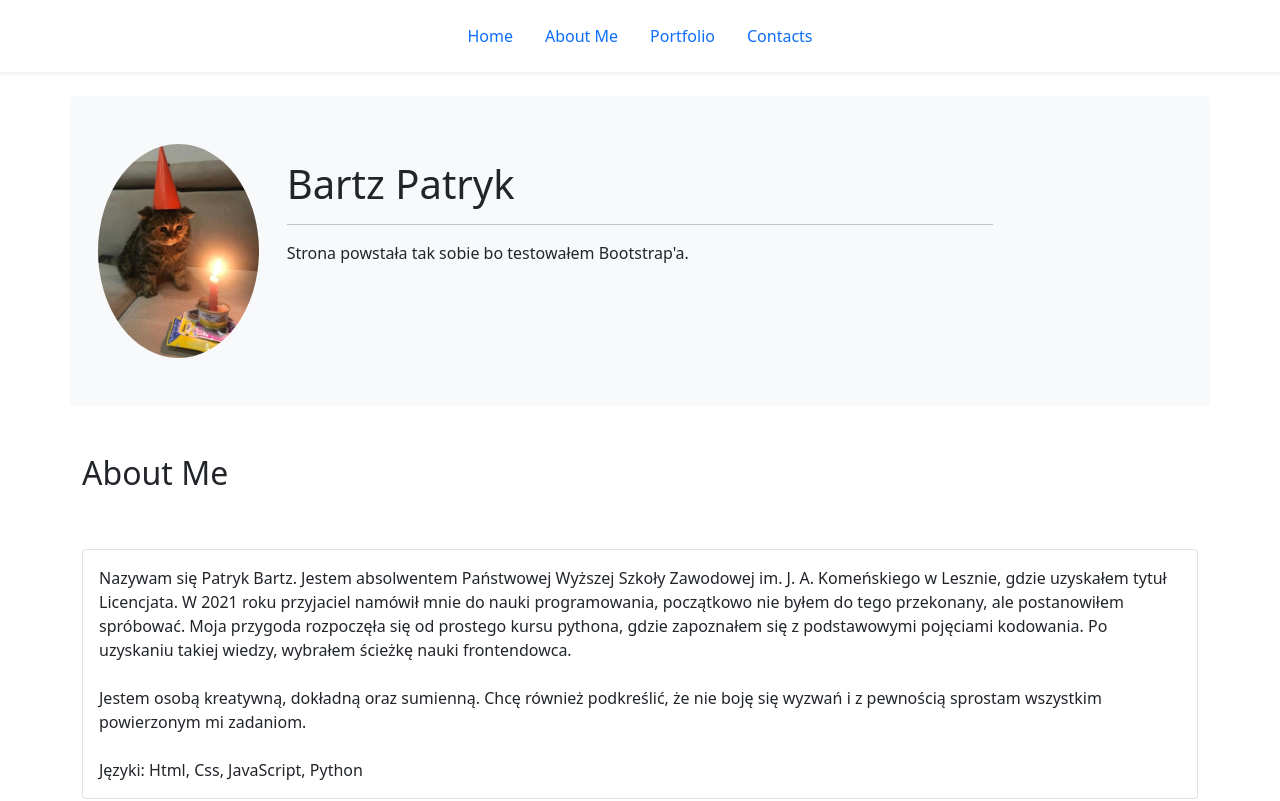
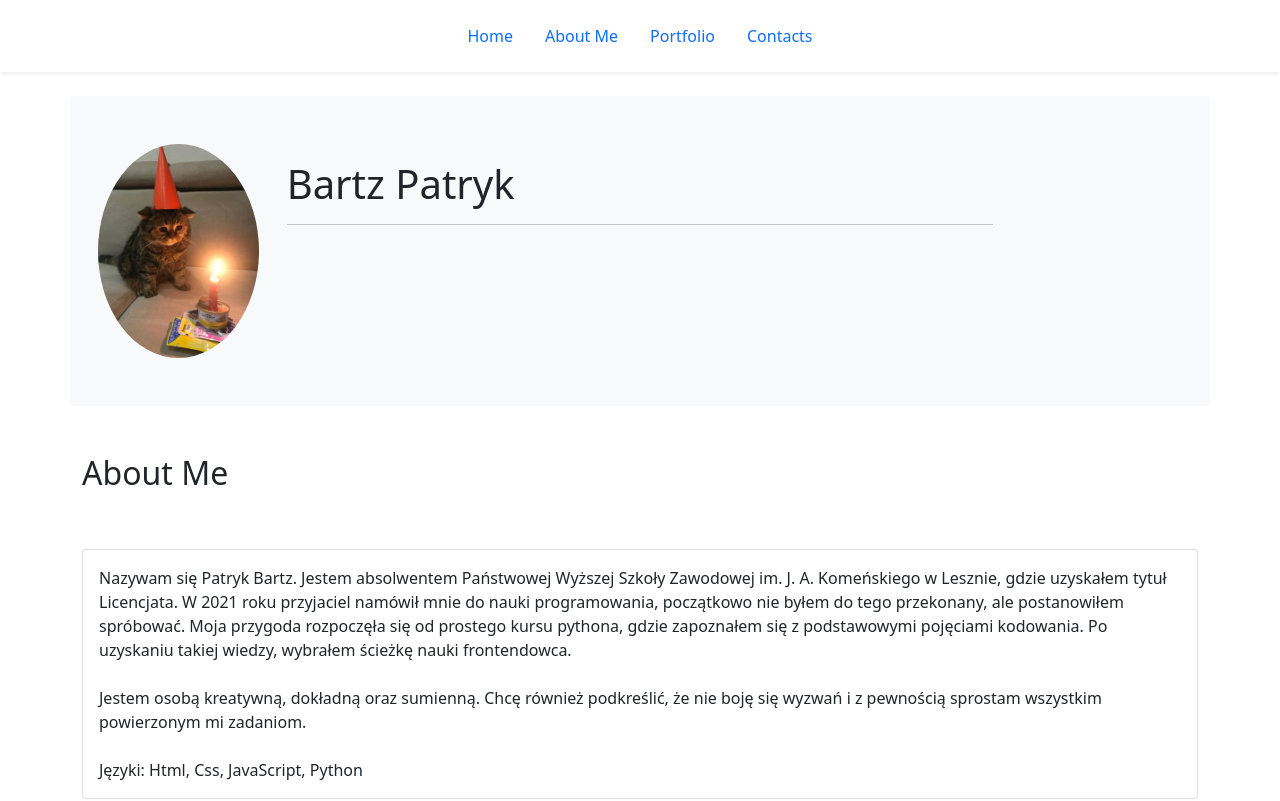
Before and after one commit to Dzank3r/portfolio-website, a plain HTML site: page index.html in a window 1280 px wide. Shown: the top 801 px of the page. Drawn offline with nearby package versions, Linux system fonts and the light colour scheme.

Commit message:
Update index.html

```diff
--- a/index.html
+++ b/index.html
@@ -34,9 +34,6 @@
                 <h1>Bartz Patryk</h1>
 
                 <hr>
-                <p>
-                    Strona powstała tak sobie bo testowałem Bootstrap'a.
-                </p>
 
             </div>
         </header>
```
